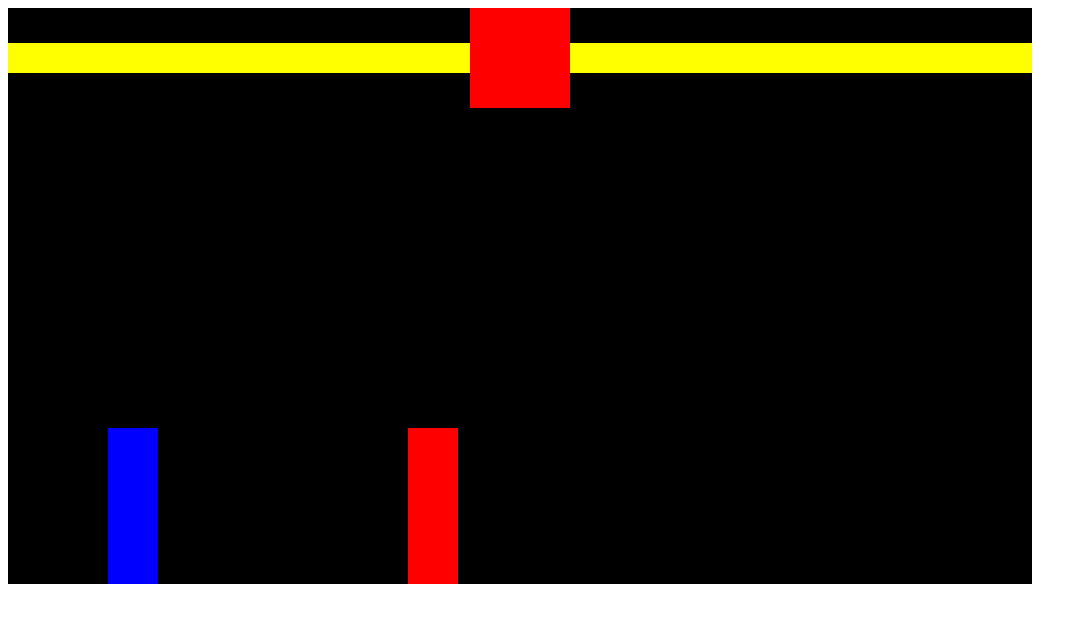
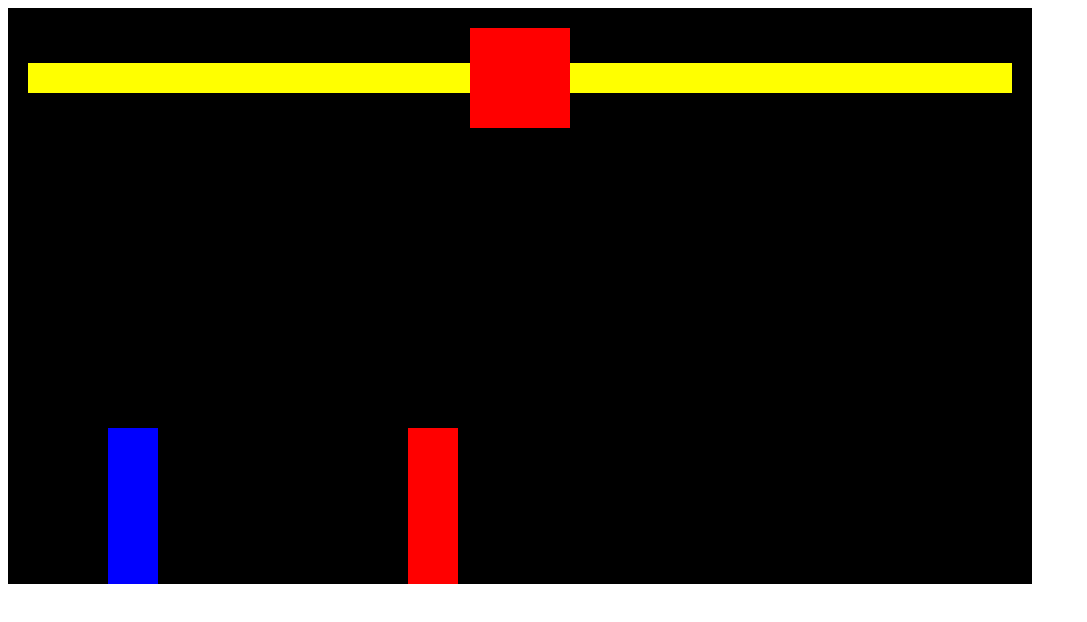
Before and after one commit to Tanziti/Fight-Game, a plain HTML site: page index.html in a window 1280 px wide. Shown: the whole page, without its empty margins (0-1087 px from the left). Drawn offline with Linux system fonts and the light colour scheme.

Commit message:
health bar fixed position w/ padding

```diff
--- a/index.html
+++ b/index.html
@@ -1,6 +1,13 @@
+<head>
+    <style>
+     * {
+        box-sizing: border-box;
+        }
+    </style>
+</head>
 <body>
     <div style ="position: relative; display: inline-block;">
-        <div style ="position: absolute; display: flex; width: 100%; align-items: center;">
+        <div style ="position: absolute; display: flex; width: 100%; align-items: center; padding: 20px;">
             <div style="background-color: yellow; height: 30px; width: 100%;"></div>
             <div style="background-color: red; width: 100px; height: 100px; flex-shrink: 0;"></div>
             <div style="background-color: yellow; height: 30px; width: 100%;"></div>
```
